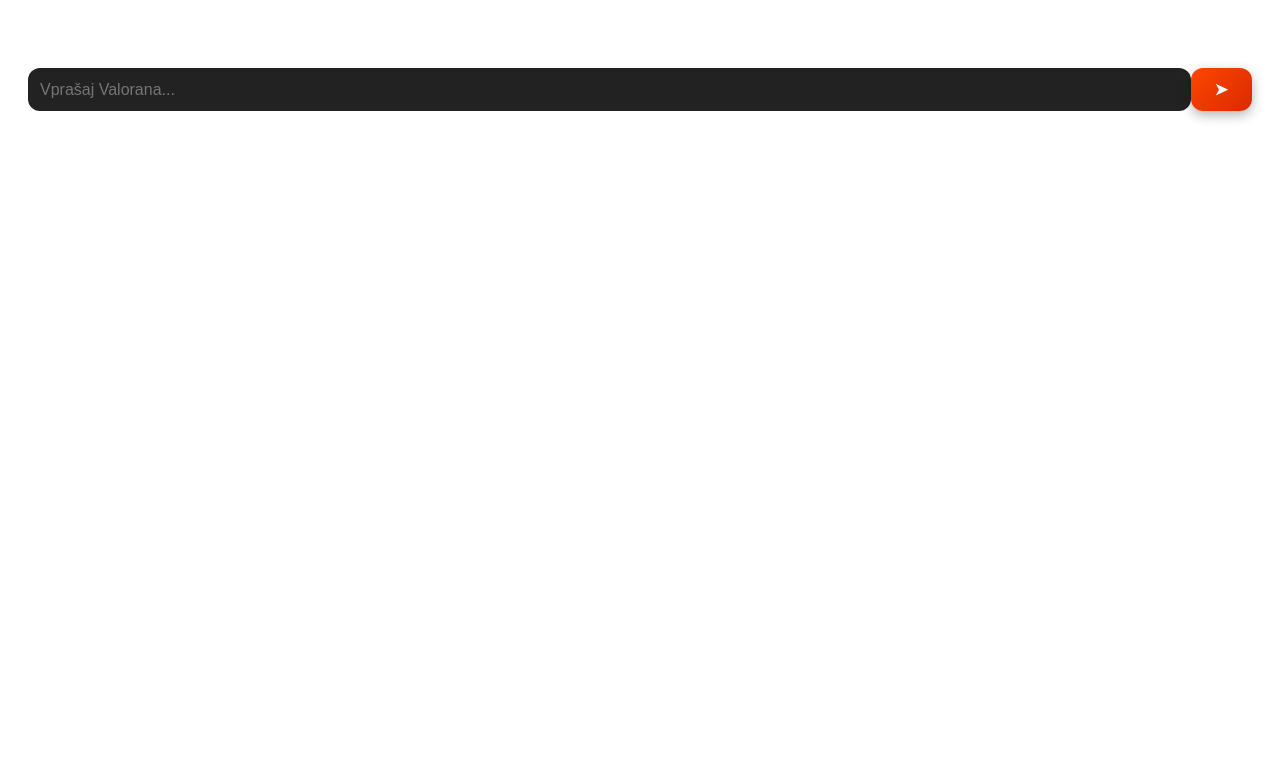
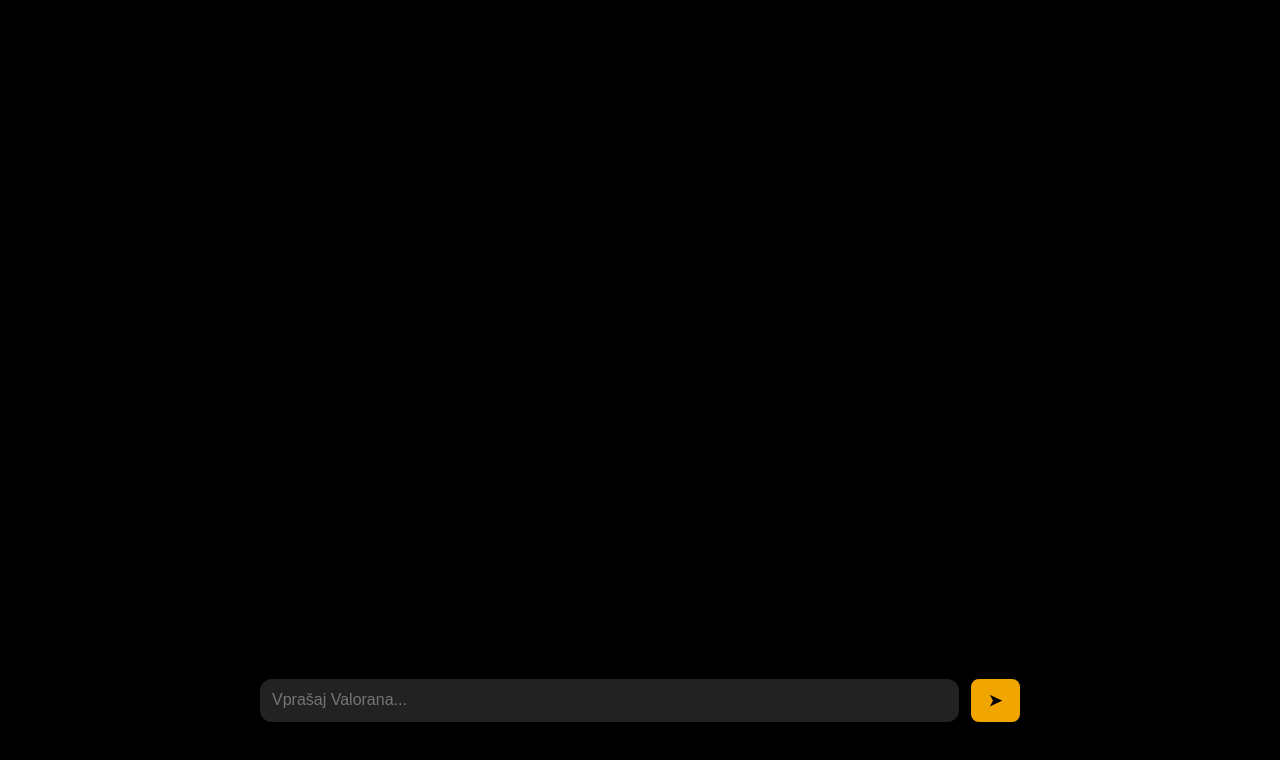
Before and after one commit to Valoran1/Valoran317, a plain HTML site: page index.html in a window 1280 px wide. Drawn offline with Linux system fonts and the light colour scheme.

Commit message:
Update style.css

```diff
--- a/style.css
+++ b/style.css
@@ -1,46 +1,103 @@
+/* Reset */
+* {
+  box-sizing: border-box;
+  margin: 0;
+  padding: 0;
+}
+
+/* Glavno ozadje */
+body {
+  font-family: 'Segoe UI', sans-serif;
+  background-color: #000;
+  color: #fff;
+  display: flex;
+  flex-direction: column;
+  justify-content: center;
+  align-items: center;
+  min-height: 100vh;
+}
+
+/* Pogovorno okno */
 .chat-container {
   display: flex;
   flex-direction: column;
-  gap: 10px;
-  padding: 20px;
+  gap: 12px;
+  padding: 24px;
+  width: 100%;
   max-width: 800px;
-  margin: 0 auto;
+  height: 75vh;
+  overflow-y: auto;
 }
 
-.user-message, .bot-message {
-  padding: 12px 16px;
-  border-radius: 12px;
-  max-width: 80%;
+/* Sporočila */
+.user-message,
+.bot-message {
+  font-size: 16px;
   line-height: 1.5;
-  font-size: 16px;
   white-space: pre-wrap;
-  box-shadow: 0 2px 6px rgba(0,0,0,0.15);
-  animation: fadeIn 0.3s ease-in;
+  word-wrap: break-word;
+  max-width: 70%;
+  padding: 6px 12px;
 }
 
 .user-message {
   align-self: flex-end;
-  background: #2f2f2f;
-  color: #fff;
+  text-align: right;
+  color: #00bcd4;
 }
 
 .bot-message {
   align-self: flex-start;
-  background: #ececec;
-  color: #111;
+  text-align: left;
+  color: #f0f0f0;
 }
 
-@keyframes fadeIn {
-  from { opacity: 0; transform: translateY(10px); }
-  to { opacity: 1; transform: translateY(0); }
+/* Vnosno polje */
+.chat-form {
+  display: flex;
+  gap: 12px;
+  width: 100%;
+  max-width: 800px;
+  padding: 16px 24px;
+  background-color: #000;
+  position: sticky;
+  bottom: 0;
 }
 
+.chat-form input {
+  flex: 1;
+  padding: 12px 16px;
+  font-size: 16px;
+  border: none;
+  border-radius: 8px;
+  background-color: #111;
+  color: white;
+  outline: none;
+}
+
+.chat-form button {
+  background-color: #f0a500;
+  color: #000;
+  border: none;
+  padding: 12px 18px;
+  font-size: 16px;
+  font-weight: bold;
+  border-radius: 8px;
+  cursor: pointer;
+  transition: all 0.2s ease;
+}
+
+.chat-form button:hover {
+  background-color: #ffb300;
+}
+
+/* Scroll gumb */
 #scroll-btn {
   position: fixed;
-  bottom: 20px;
-  right: 20px;
-  background: linear-gradient(135deg, #ff4600, #d92b00);
-  color: white;
+  bottom: 24px;
+  right: 24px;
+  background: #f0a500;
+  color: #000;
   border: none;
   border-radius: 50%;
   width: 48px;
@@ -50,29 +107,19 @@
   cursor: pointer;
   box-shadow: 0 6px 20px rgba(0, 0, 0, 0.4);
   display: none;
-  z-index: 999;
-  transition: transform 0.3s ease, background-color 0.3s ease;
+  z-index: 100;
+  transition: transform 0.3s ease;
 }
 
 #scroll-btn:hover {
   transform: scale(1.1);
-  background: linear-gradient(135deg, #ff2200, #aa1500);
 }
 
-#submit-btn {
-  background: linear-gradient(135deg, #ff4600, #d92b00);
-  color: white;
-  border: none;
-  padding: 12px 24px;
-  font-size: 16px;
-  font-weight: bold;
-  border-radius: 12px;
-  box-shadow: 0 4px 12px rgba(0,0,0,0.3);
-  cursor: pointer;
-  transition: all 0.25s ease;
+/* Scrollbar */
+.chat-container::-webkit-scrollbar {
+  width: 6px;
 }
-
-#submit-btn:hover {
-  background: linear-gradient(135deg, #ff2200, #aa1500);
-  transform: scale(1.05);
+.chat-container::-webkit-scrollbar-thumb {
+  background: #333;
+  border-radius: 3px;
 }
```
